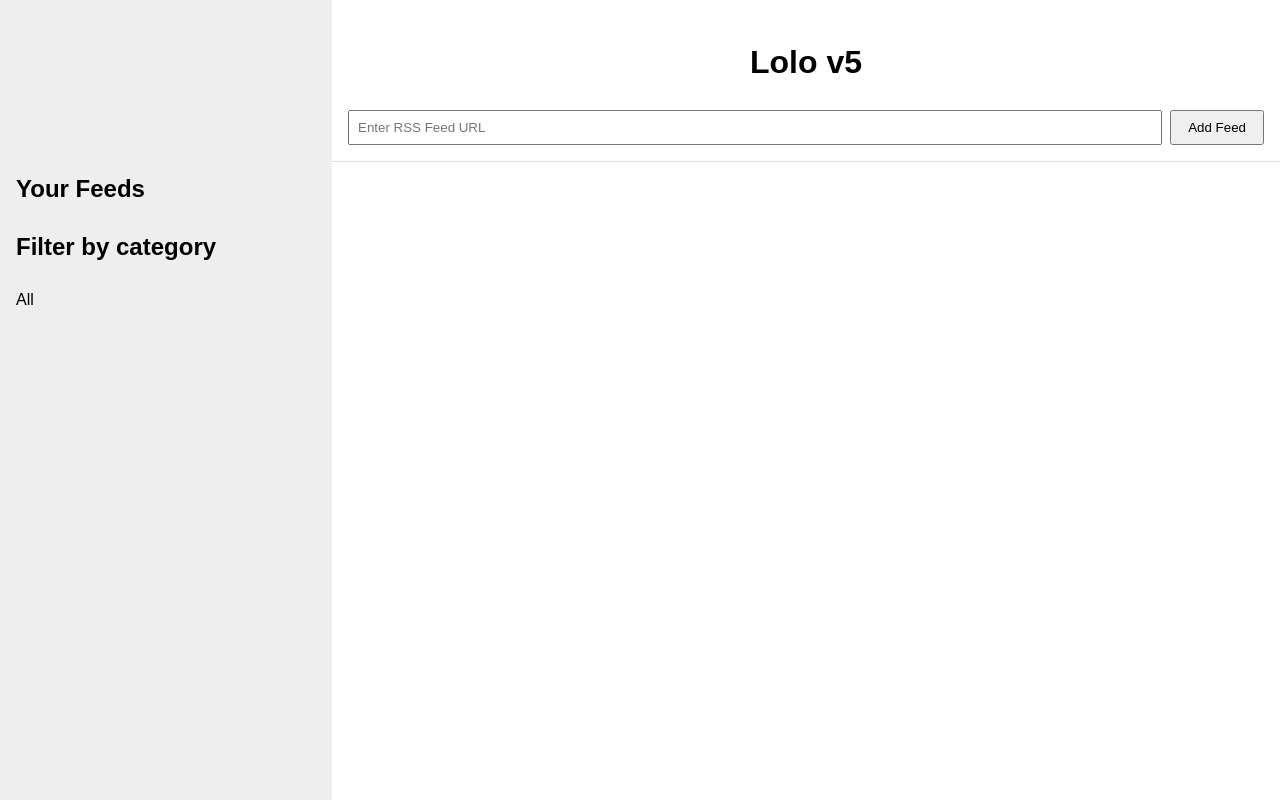
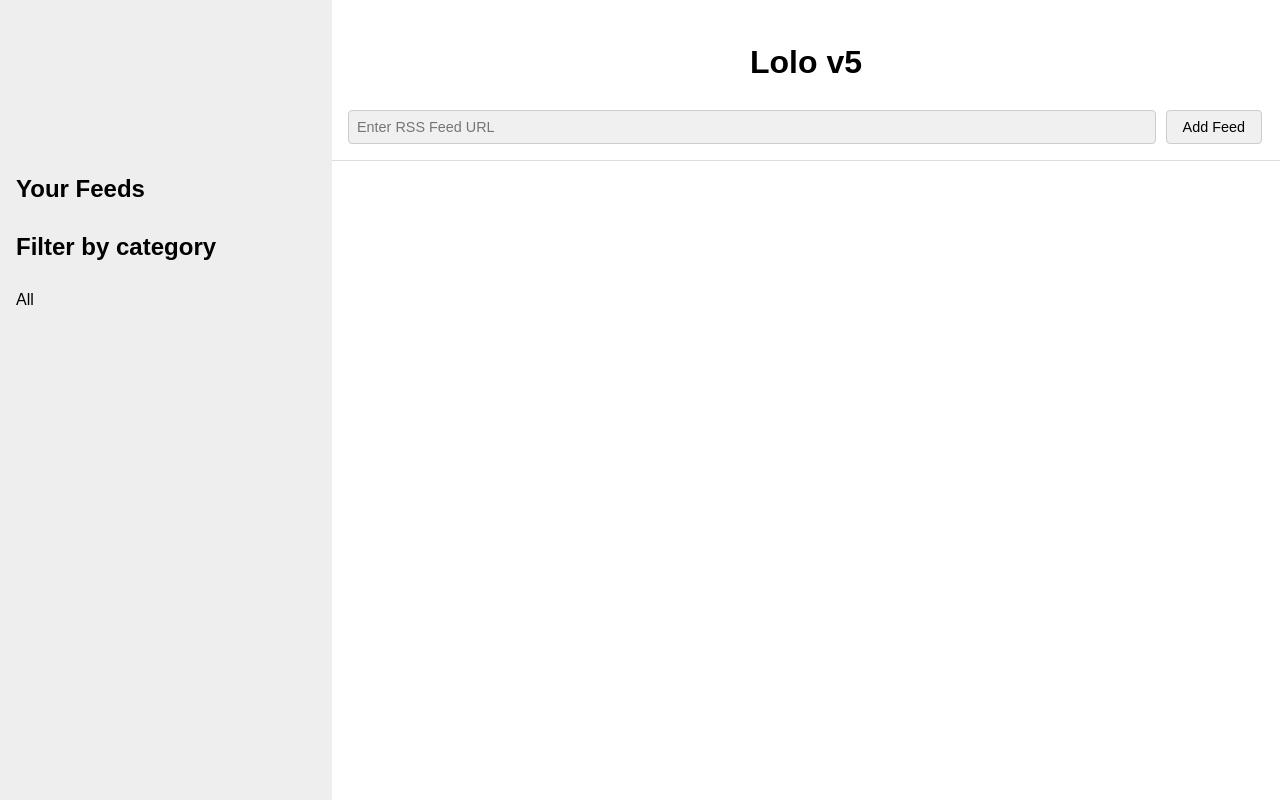
Before and after one commit to mariakuusik/lolo-v5, a plain HTML site: page index.html in a window 1280 px wide. Shown: the top 800 px of the page. Drawn offline with Linux system fonts and the light colour scheme; no server answers.

Commit message:
add: button and input field styles

```diff
--- a/style.css
+++ b/style.css
@@ -43,7 +43,17 @@ header form input[type="url"] {
     flex: 1;
     padding: 0.5rem;
     margin-right: 0.5rem;
+    border: 1px solid #ccc;
+    border-radius: 4px;
+    font-size: 0.9rem;
+    background-color: #f0f0f0;
+    box-sizing: border-box;
 }
+
+header form input[type="url"]:hover {
+    background-color: #e0e0e0;
+}
+
 
 header form button {
     padding: 0.5rem 1rem;
@@ -56,6 +66,20 @@ ul {
 
 li {
     margin-bottom: 0.5rem;
+}
+
+button {
+    background-color: #f0f0f0;
+    border: 1px solid #ccc;
+    border-radius: 4px;
+    padding: 5px 10px;
+    font-size: 0.9rem;
+    cursor: pointer;
+    margin: 0 2px;
+}
+
+button:hover {
+    background-color: #e0e0e0;
 }
 
 .category-item:hover {
```
